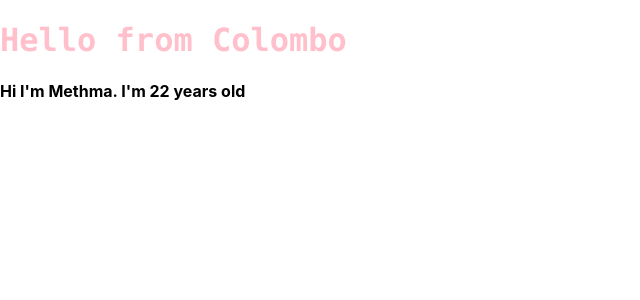
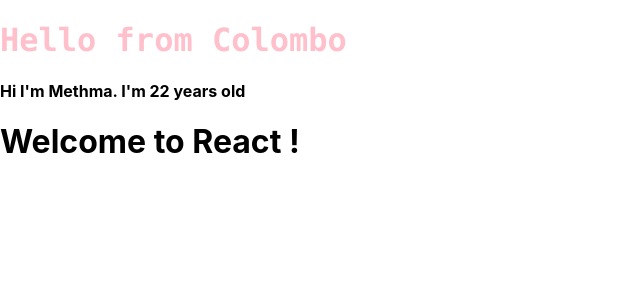
Before and after one commit to MethmaPeiris99/ReactJS-SelfLearn, a React (Create React App) app in the folder learning-reactjs-course/: page / in a window 1280 px wide. Shown: the top 300 px of the page, without its empty margins (0-640 px from the left). Built offline with nearby package versions, Linux system fonts and the light colour scheme.

Commit message:
Create first component Hello

```diff
--- a/learning-reactjs-course/src/index.js
+++ b/learning-reactjs-course/src/index.js
@@ -11,10 +11,15 @@ let person = {
     age : 22
 }
 
+function Hello(){
+    return <h1>Welcome to React !</h1>;
+}
+
 ReactDOM.render(
     <div>
         <h1 id="header" className="cool-text">Hello from {city}</h1>
         <h4>Hi I'm {person.name}. I'm {person.age} years old</h4>
+        <Hello/>
     </div>,
   document.getElementById('root')
 );
```
